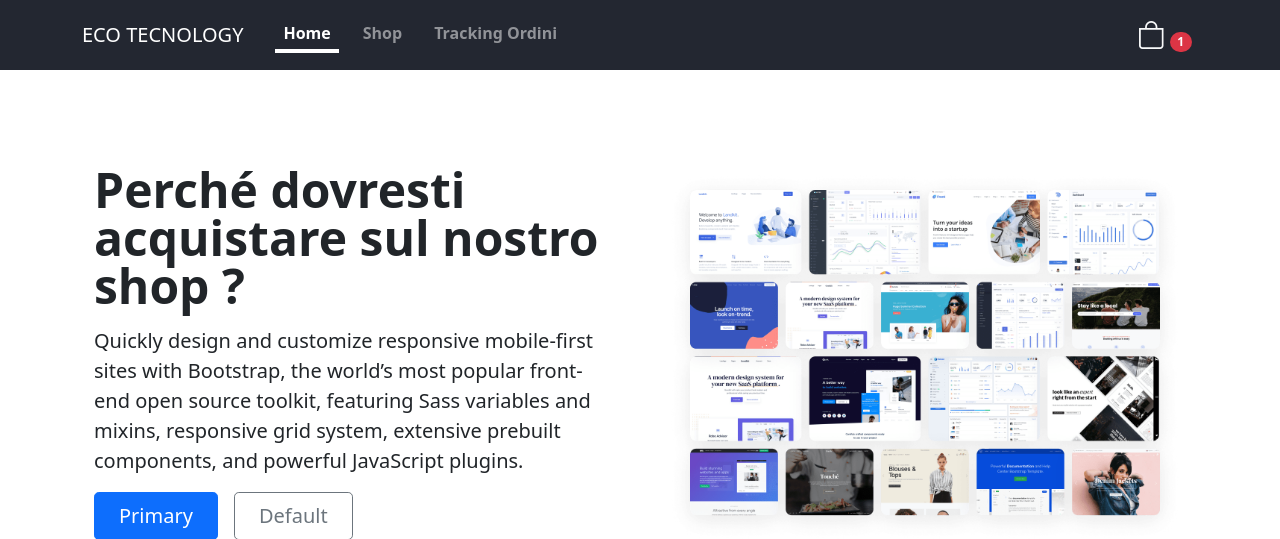
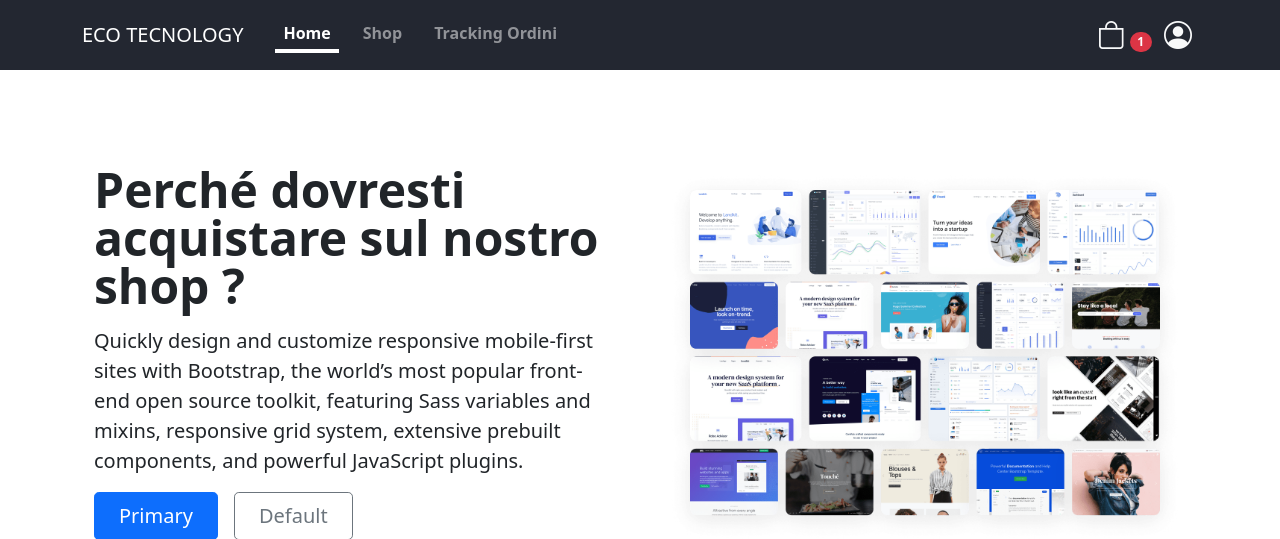
Before and after one commit to elisasimoni/EcoTech, a PHP site: page / in a window 1280 px wide. Shown: the top 539 px of the page. Run offline with PHP 8.4, Linux system fonts and the light colour scheme; some libraries are stand-ins or nearby versions.

Commit message:
add link

```diff
--- a/progettotw/php/template/base.php
+++ b/progettotw/php/template/base.php
@@ -50,6 +50,12 @@
             <span class="badge rounded-pill badge-notification bg-danger g-0 ">1
             </span>
             </button>
+
+            <!-- Bottone Profilo/Registrazioe-->
+            <button type="button" class="border-top-0 border-start-0 border-end-0 border-bottom-0 shadow-none text-light bg-transparent g-0" >
+            <i class="bi bi-person-circle m-0 g-0" style="font-size:28px"></i>
+            </button>
+
         </div>
     </div>
     </nav>
--- a/progettotw/php/template/login-form.php
+++ b/progettotw/php/template/login-form.php
@@ -18,6 +18,7 @@
 
     <button class="w-100 btn btn-lg buttLog" type="submit">Accedi</button>
     <div class="supporto">
-        <a href="index.php">Torna alla Homepage</a>
+        <a href="registration.php">Non hai un account? Registrati</a>
+        <p><a href="index.php">Torna alla Homepage</a></p>
     </div>
 </form>
```
